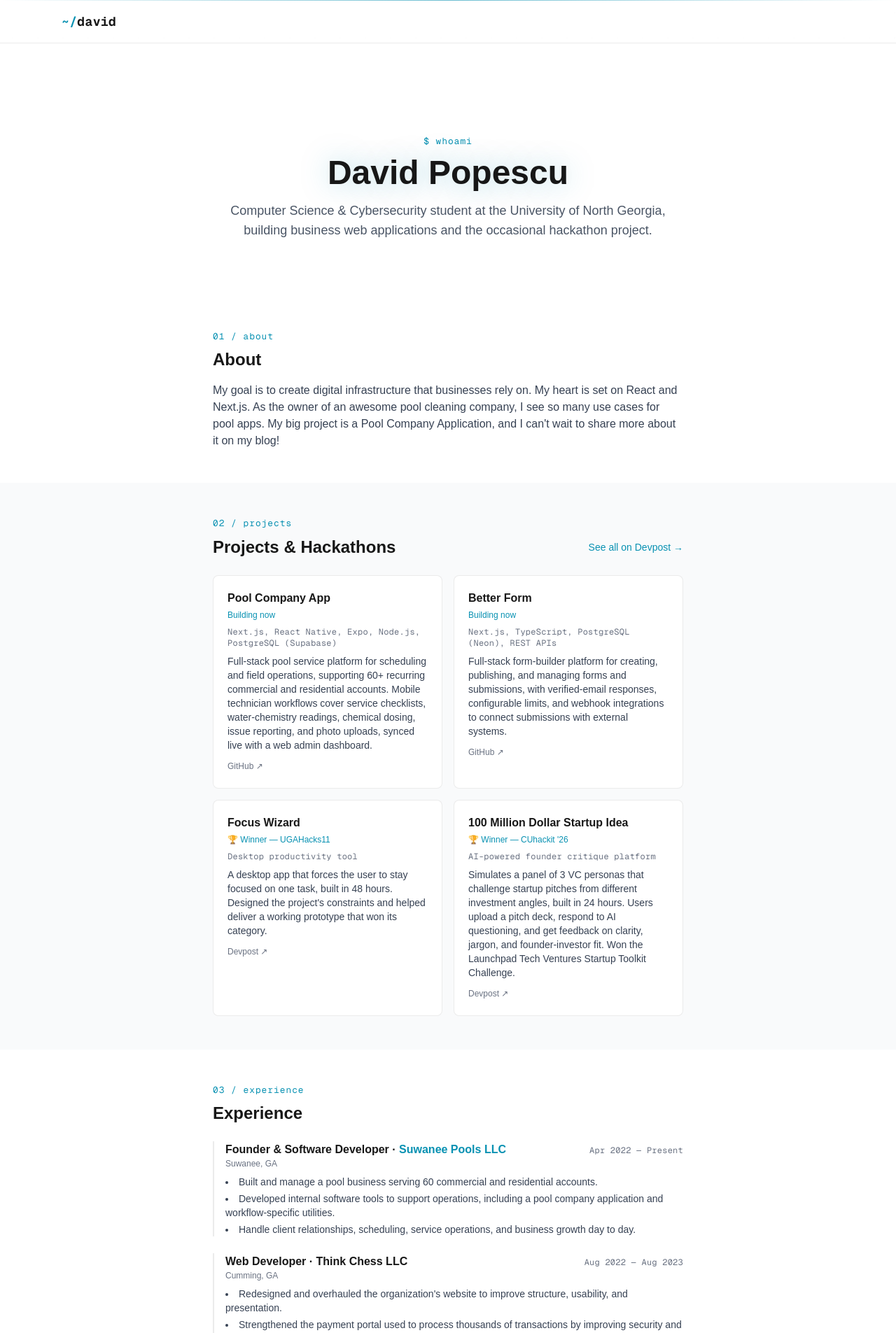
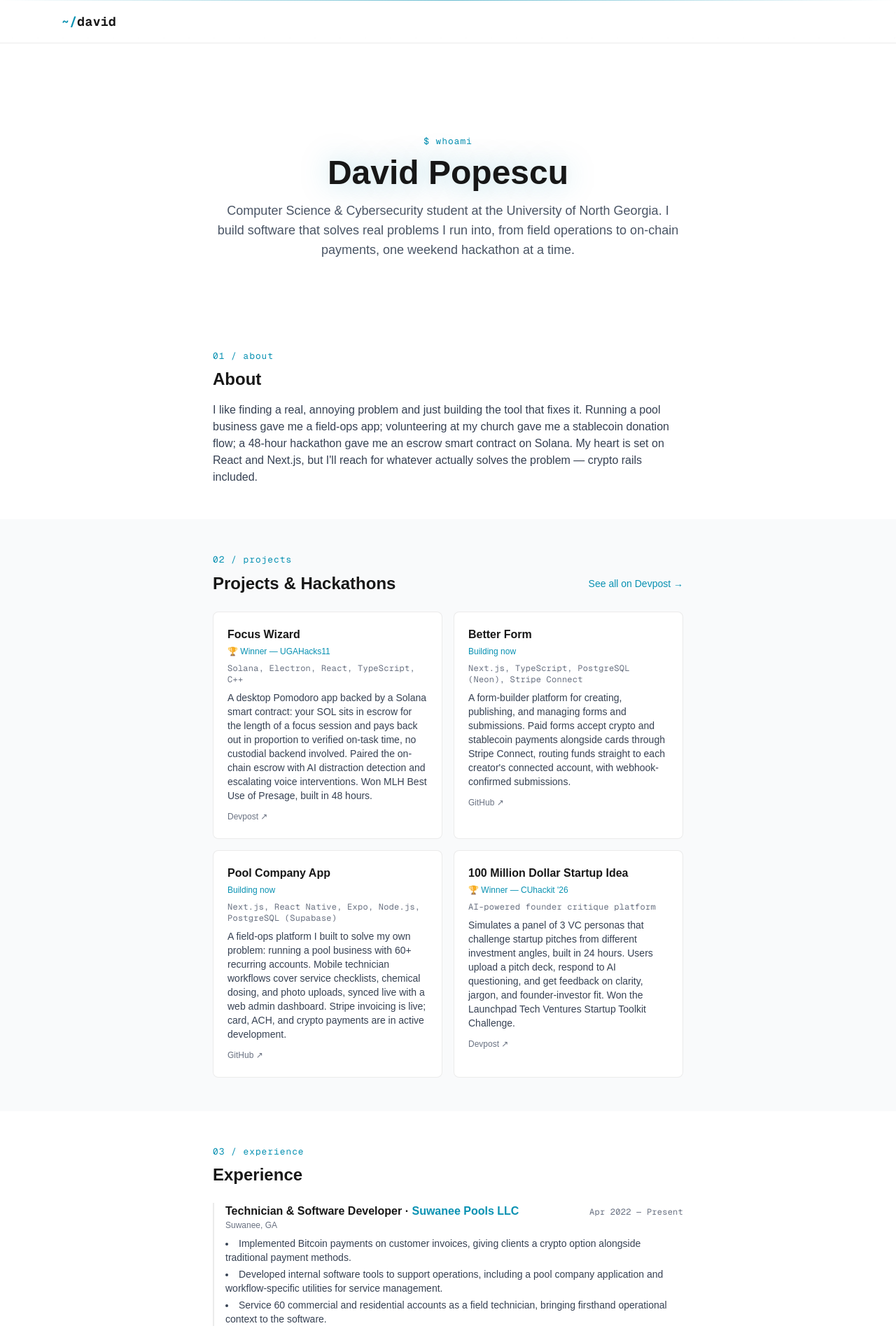
Before and after one commit to DavidPopesc/whoami, a Next.js app: page / in a window 1280 px wide. Shown: the top 1905 px of the page at 70% size. Built offline with nearby package versions, Linux system fonts and the light colour scheme.

Commit message:
Refactor project and experience descriptions: update Focus Wizard and Pool Company App details, enhance clarity on tech stack and roles

```diff
--- a/src/app/page.tsx
+++ b/src/app/page.tsx
@@ -1,32 +1,32 @@
 
 
 const projects = [
+  {
+    name: "Focus Wizard",
+    tag: "🏆 Winner — UGAHacks11",
+    stack: "Solana, Electron, React, TypeScript, C++",
+    description:
+      "A desktop Pomodoro app backed by a Solana smart contract: your SOL sits in escrow for the length of a focus session and pays back out in proportion to verified on-task time, no custodial backend involved. Paired the on-chain escrow with AI distraction detection and escalating voice interventions. Won MLH Best Use of Presage, built in 48 hours.",
+    href: "https://devpost.com/software/focus-wizard",
+    linkLabel: "Devpost",
+  },
+  {
+    name: "Better Form",
+    tag: "Building now",
+    stack: "Next.js, TypeScript, PostgreSQL (Neon), Stripe Connect",
+    description:
+      "A form-builder platform for creating, publishing, and managing forms and submissions. Paid forms accept crypto and stablecoin payments alongside cards through Stripe Connect, routing funds straight to each creator's connected account, with webhook-confirmed submissions.",
+    href: "https://github.com/DavidPopesc",
+    linkLabel: "GitHub",
+  },
   {
     name: "Pool Company App",
     tag: "Building now",
     stack: "Next.js, React Native, Expo, Node.js, PostgreSQL (Supabase)",
     description:
-      "Full-stack pool service platform for scheduling and field operations, supporting 60+ recurring commercial and residential accounts. Mobile technician workflows cover service checklists, water-chemistry readings, chemical dosing, issue reporting, and photo uploads, synced live with a web admin dashboard.",
+      "A field-ops platform I built to solve my own problem: running a pool business with 60+ recurring accounts. Mobile technician workflows cover service checklists, chemical dosing, and photo uploads, synced live with a web admin dashboard. Stripe invoicing is live; card, ACH, and crypto payments are in active development.",
     href: "https://github.com/DavidPopesc",
     linkLabel: "GitHub",
-  },
-  {
-    name: "Better Form",
-    tag: "Building now",
-    stack: "Next.js, TypeScript, PostgreSQL (Neon), REST APIs",
-    description:
-      "Full-stack form-builder platform for creating, publishing, and managing forms and submissions, with verified-email responses, configurable limits, and webhook integrations to connect submissions with external systems.",
-    href: "https://github.com/DavidPopesc",
-    linkLabel: "GitHub",
-  },
-  {
-    name: "Focus Wizard",
-    tag: "🏆 Winner — UGAHacks11",
-    stack: "Desktop productivity tool",
-    description:
-      "A desktop app that forces the user to stay focused on one task, built in 48 hours. Designed the project's constraints and helped deliver a working prototype that won its category.",
-    href: "https://devpost.com/software/focus-wizard",
-    linkLabel: "Devpost",
   },
   {
     name: "100 Million Dollar Startup Idea",
@@ -41,15 +41,15 @@ const projects = [
 
 const experience = [
   {
-    role: "Founder & Software Developer",
+    role: "Technician & Software Developer",
     org: "Suwanee Pools LLC",
     location: "Suwanee, GA",
     period: "Apr 2022 — Present",
     href: "https://suwaneepools.com",
     bullets: [
-      "Built and manage a pool business serving 60 commercial and residential accounts.",
-      "Developed internal software tools to support operations, including a pool company application and workflow-specific utilities.",
-      "Handle client relationships, scheduling, service operations, and business growth day to day.",
+      "Implemented Bitcoin payments on customer invoices, giving clients a crypto option alongside traditional payment methods.",
+      "Developed internal software tools to support operations, including a pool company application and workflow-specific utilities for service management.",
+      "Service 60 commercial and residential accounts as a field technician, bringing firsthand operational context to the software.",
     ],
   },
   {
@@ -69,6 +69,7 @@ const experience = [
     period: "Jan 2024 — Present",
     bullets: [
       "Responsible for updating and maintaining the website.",
+      "Building a stablecoin donation option offered alongside traditional payment methods.",
       "Building a feature to automate calendar-related updates and improve site administration.",
     ],
   },
@@ -90,6 +91,9 @@ const stack = [
   "SQLite",
   "MySQL",
   "Tailwind CSS",
+  "Solana",
+  "Smart Contracts",
+  "Stablecoin Payments",
 ];
 
 export default function Home() {
@@ -100,8 +104,9 @@ export default function Home() {
           <p className="section-label mb-3">$ whoami</p>
           <h1 className="glow-text text-4xl md:text-5xl font-bold mb-4">David Popescu</h1>
           <p className="text-lg text-gray-600 dark:text-gray-300 mb-6">
-            Computer Science &amp; Cybersecurity student at the University of North Georgia,
-            building business web applications and the occasional hackathon project.
+            Computer Science &amp; Cybersecurity student at the University of North Georgia.
+            I build software that solves real problems I run into, from field operations to
+            on-chain payments, one weekend hackathon at a time.
           </p>
         </div>
       </section>
@@ -111,10 +116,11 @@ export default function Home() {
           <p className="section-label mb-2">01 / about</p>
           <h2 className="text-2xl font-semibold mb-4">About</h2>
           <p className="text-gray-700 dark:text-gray-300">
-            My goal is to create digital infrastructure that businesses rely on. My heart is
-            set on React and Next.js. As the owner of an awesome pool cleaning company, I see so
-            many use cases for pool apps. My big project is a Pool Company Application, and I
-            can&apos;t wait to share more about it on my blog!
+            I like finding a real, annoying problem and just building the tool that fixes it.
+            Running a pool business gave me a field-ops app; volunteering at my church gave me a
+            stablecoin donation flow; a 48-hour hackathon gave me an escrow smart contract on
+            Solana. My heart is set on React and Next.js, but I&apos;ll reach for whatever
+            actually solves the problem &mdash; crypto rails included.
           </p>
         </div>
       </section>
```
